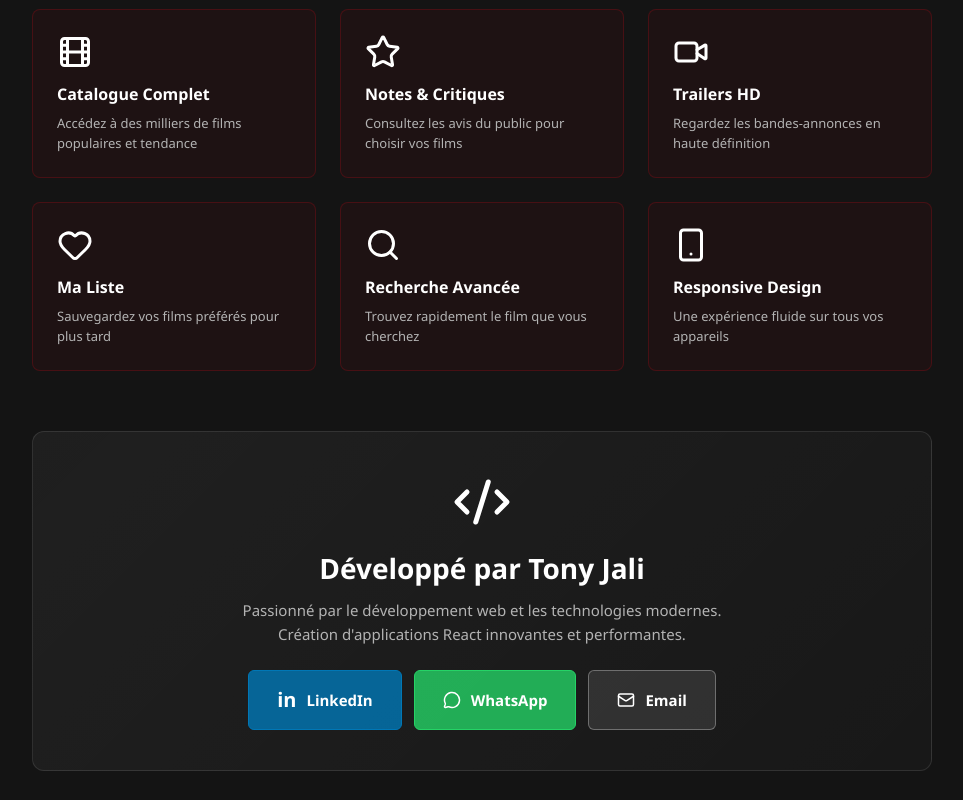
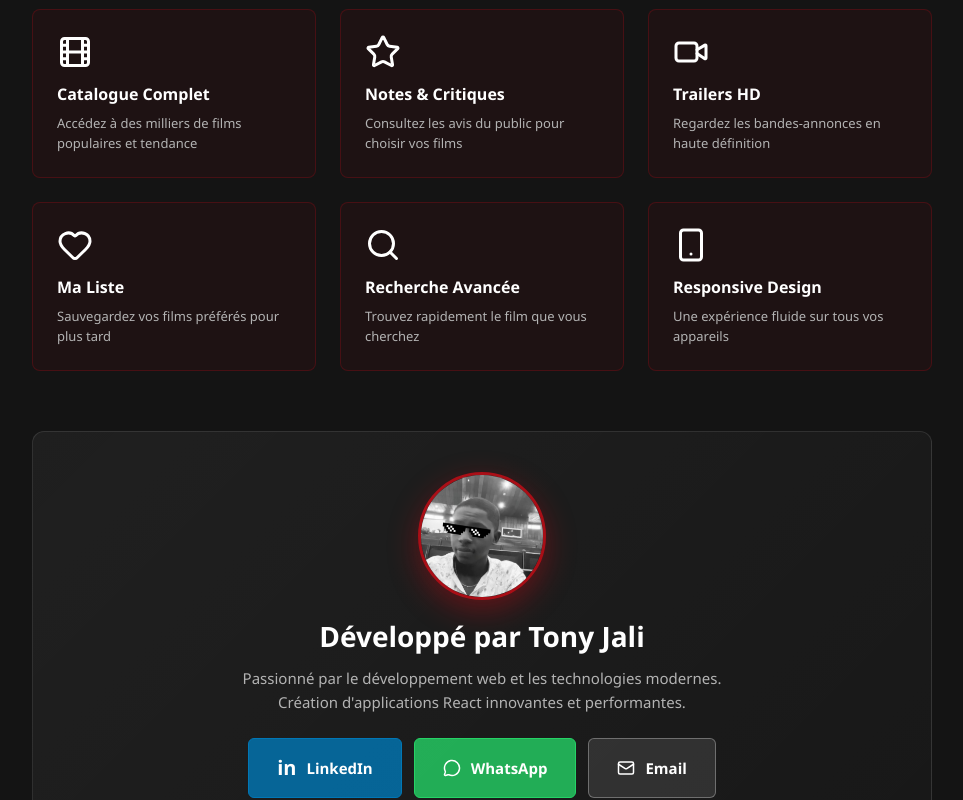
Before and after one commit to Tony-Jali/movie-box, a React (Vite) app: page /about in a window 1280 px wide. Shown: the part 388-1188 px from the top of the page, without its empty margins (158-1121 px from the left). Built offline with nearby package versions, Linux system fonts and the light colour scheme.

Commit message:
Add developer profile photo to About page

```diff
--- a/src/About.jsx
+++ b/src/About.jsx
@@ -1,6 +1,6 @@
 import { useNavigate } from "react-router-dom";
 import { motion } from "framer-motion";
-import { ArrowLeft, Clapperboard, Code2, Film, Heart, Mail, MessageCircle, Search, Smartphone, Star, Video } from "lucide-react";
+import { ArrowLeft, Clapperboard, Film, Heart, Mail, MessageCircle, Search, Smartphone, Star, Video } from "lucide-react";
 
 export default function About() {
   const navigate = useNavigate();
@@ -167,7 +167,20 @@ export default function About() {
             textAlign: "center",
             marginBottom: 60
           }}>
-          <div style={{ marginBottom: 20, display: "flex", justifyContent: "center" }}><Code2 size={60} /></div>
+          <div style={{ marginBottom: 20, display: "flex", justifyContent: "center" }}>
+            <img
+              src="/developer-profile.png"
+              alt="Photo du développeur"
+              style={{
+                width: 128,
+                height: 128,
+                borderRadius: "50%",
+                objectFit: "cover",
+                border: "3px solid rgba(229,9,20,0.7)",
+                boxShadow: "0 10px 30px rgba(229,9,20,0.35)"
+              }}
+            />
+          </div>
           <h2 style={{
             fontSize: 28, fontWeight: 700, marginBottom: 12
           }}>
```
Also changed, not shown: public/developer-profile.png (added).
